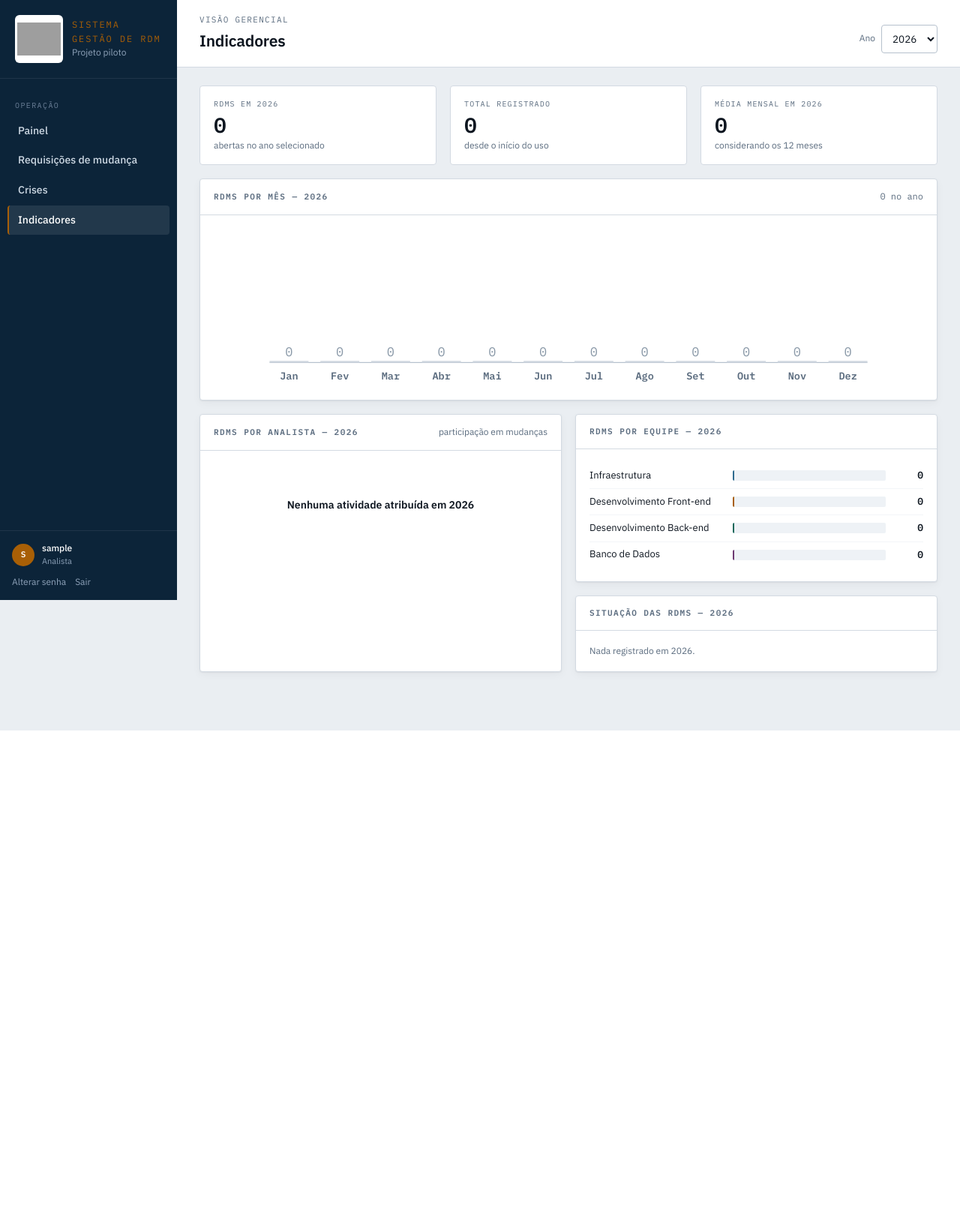
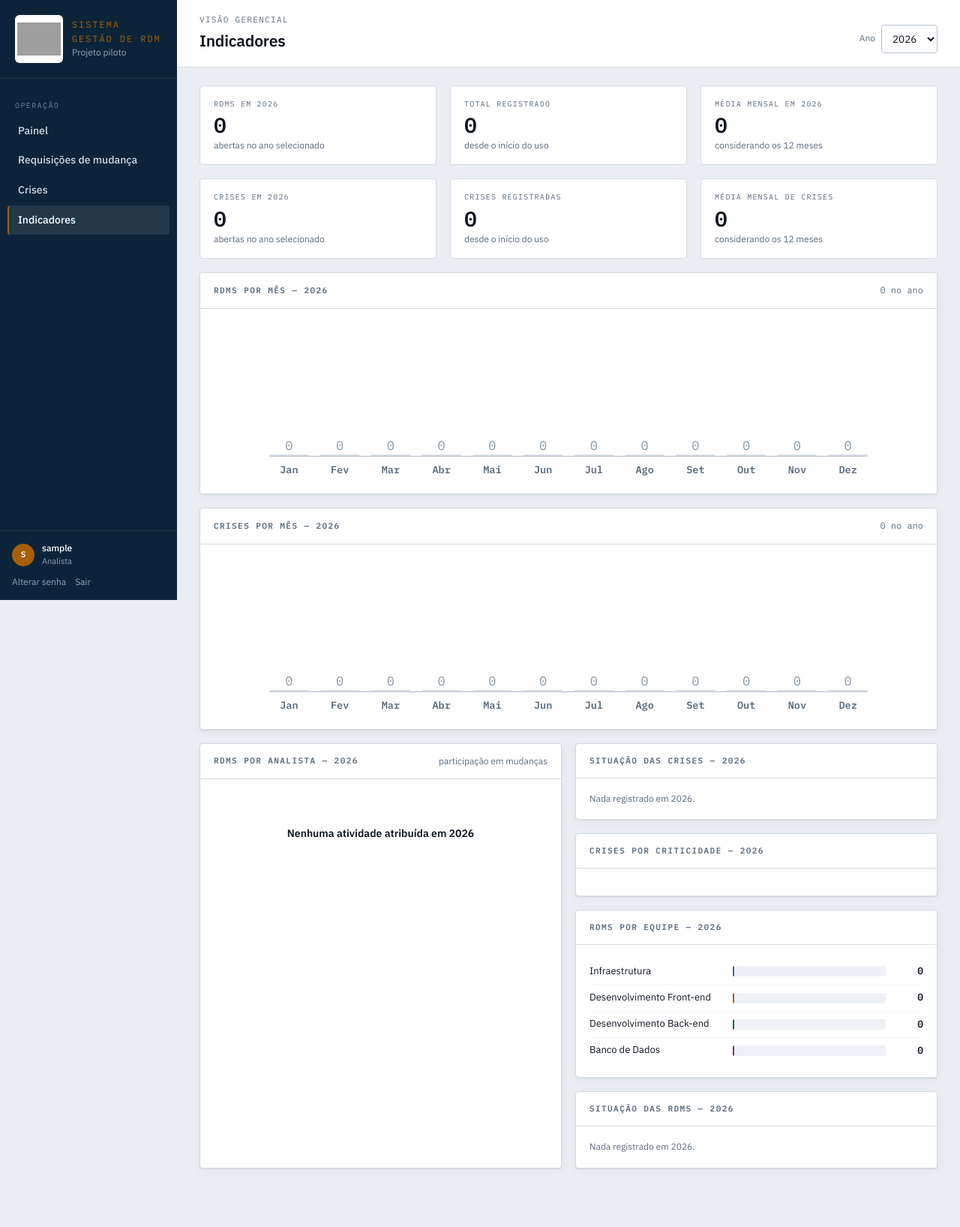
Before and after one commit to Thierrazf/Sistema-RDM, a Flask app: page /indicadores in a window 1280 px wide. Shown: the whole page at 75% size. Before the commit the page ends 974 px from the top, so only its background shows below. Run offline with Flask 3, Linux system fonts and the light colour scheme; the visitor is signed in with stand-in values (Sample User, id 1); data comes from the database, SQL or seed files in the repository; data that the repository does not hold is empty; some libraries are stand-ins or nearby versions; grey boxes are pictures that could not be loaded.

```diff
--- a/app/blueprints/painel.py
+++ b/app/blueprints/painel.py
@@ -5,7 +5,7 @@ from flask_login import login_required
 from sqlalchemy import extract, func
 
 from ..extensions import db
-from ..models import RDM, Atividade, Crise, Equipe, StatusRDM, User
+from ..models import RDM, Atividade, Crise, Criticidade, Equipe, StatusRDM, User
 
 painel_bp = Blueprint("painel", __name__)
 
@@ -65,8 +65,8 @@ MESES = [
 @painel_bp.route("/indicadores")
 @login_required
 def indicadores():
-    """Quantidade de RDMs por ano, por mês e por analista responsável."""
-    anos = [
+    """Exibe métricas de RDMs e crises por período e situação."""
+    anos_rdm = [
         int(a)
         for (a,) in db.session.query(extract("year", RDM.criado_em))
         .distinct()
@@ -74,9 +74,16 @@ def indicadores():
         .all()
         if a
     ]
+    anos_crise = [
+        int(a)
+        for (a,) in db.session.query(extract("year", Crise.criado_em))
+        .distinct()
+        .order_by(extract("year", Crise.criado_em).desc())
+        .all()
+        if a
+    ]
     ano_atual = datetime.now().year
-    if ano_atual not in anos:
-        anos.insert(0, ano_atual)
+    anos = sorted(set(anos_rdm + anos_crise + [ano_atual]), reverse=True)
 
     ano = request.args.get("ano", type=int) or anos[0]
 
@@ -162,6 +169,45 @@ def indicadores():
         .all()
     }
 
+    por_ano_crise = {
+        int(a): total
+        for a, total in db.session.query(
+            extract("year", Crise.criado_em), func.count(Crise.id)
+        )
+        .group_by(extract("year", Crise.criado_em))
+        .all()
+        if a
+    }
+    serie_anos_crise = [(a, por_ano_crise.get(a, 0)) for a in sorted(por_ano_crise)]
+
+    contagem_mes_crise = {
+        int(m): total
+        for m, total in db.session.query(
+            extract("month", Crise.criado_em), func.count(Crise.id)
+        )
+        .filter(extract("year", Crise.criado_em) == ano)
+        .group_by(extract("month", Crise.criado_em))
+        .all()
+        if m
+    }
+    serie_meses_crise = [
+        (MESES[m - 1], contagem_mes_crise.get(m, 0)) for m in range(1, 13)
+    ]
+
+    por_status_crise = dict(
+        db.session.query(Crise.status, func.count(Crise.id))
+        .filter(extract("year", Crise.criado_em) == ano)
+        .group_by(Crise.status)
+        .all()
+    )
+
+    por_criticidade_crise = dict(
+        db.session.query(Crise.criticidade, func.count(Crise.id))
+        .filter(extract("year", Crise.criado_em) == ano)
+        .group_by(Crise.criticidade)
+        .all()
+    )
+
     return render_template(
         "painel/indicadores.html",
         anos=anos,
@@ -171,8 +217,15 @@ def indicadores():
         analistas=analistas,
         por_equipe=por_equipe,
         por_status=por_status,
+        serie_anos_crise=serie_anos_crise,
+        serie_meses_crise=serie_meses_crise,
+        por_status_crise=por_status_crise,
+        por_criticidade_crise=por_criticidade_crise,
+        criticidades=list(Criticidade),
         equipes=list(Equipe),
         status_opcoes=list(StatusRDM),
         total_ano=sum(contagem_mes.values()),
         total_geral=sum(por_ano.values()),
+        total_crises_ano=sum(contagem_mes_crise.values()),
+        total_crises_geral=sum(por_ano_crise.values()),
     )
--- a/app/static/css/app.css
+++ b/app/static/css/app.css
@@ -241,6 +241,9 @@ a:hover { text-decoration: underline; }
 .grade-2 { grid-template-columns: repeat(2, minmax(0, 1fr)); }
 .grade-3 { grid-template-columns: repeat(3, minmax(0, 1fr)); }
 .grade-4 { grid-template-columns: repeat(4, minmax(0, 1fr)); }
+.grade-email {
+  grid-template-columns: minmax(320px, 0.95fr) minmax(420px, 1.8fr);
+}
 
 /* indicadores */
 .indicador {
@@ -671,10 +674,13 @@ input::placeholder, textarea::placeholder { color: var(--aco-claro); }
   border-radius: var(--raio);
   background: #f4f6f9;
   padding: 16px;
+  min-height: 820px;
 }
 .moldura-email iframe {
+  display: block;
   width: 100%;
-  min-height: 620px;
+  height: 820px;
+  min-height: 820px;
   border: 1px solid var(--linha);
   border-radius: 3px;
   background: #fff;
@@ -685,7 +691,7 @@ input::placeholder, textarea::placeholder { color: var(--aco-claro); }
    ================================================================= */
 @media (max-width: 1080px) {
   .grade-4 { grid-template-columns: repeat(2, minmax(0, 1fr)); }
-  .grade-3, .grade-2 { grid-template-columns: minmax(0, 1fr); }
+  .grade-3, .grade-2, .grade-email { grid-template-columns: minmax(0, 1fr); }
   .linha-3, .linha-4 { grid-template-columns: repeat(2, minmax(0, 1fr)); }
 }
 
--- a/app/templates/macros.html
+++ b/app/templates/macros.html
@@ -89,7 +89,7 @@
    JavaScript nem de como o navegador resolve altura dentro de flex.
    `serie` é uma lista de pares (rótulo, valor).
    ================================================================ #}
-{% macro grafico_colunas(serie, destaque=none) %}
+{% macro grafico_colunas(serie, destaque=none, rotulo_item='RDM(s)') %}
   {% set larg = 46 %}
   {% set vao = 14 %}
   {% set base = 158 %}
@@ -113,12 +113,12 @@
       {% set realcar = destaque and rotulo|string == destaque|string %}
       <rect class="barra {{ 'destaque' if realcar }}" fill="{{ '#a85f06' if realcar else '#1f4a70' }}"
             x="{{ x }}" y="{{ y }}" width="{{ larg }}" height="{{ altura }}" rx="2">
-        <title>{{ rotulo }}: {{ valor }} RDM(s)</title>
+        <title>{{ rotulo }}: {{ valor }} {{ rotulo_item }}</title>
       </rect>
       {% else %}
       <rect class="barra-zero" fill="#d3dae2"
             x="{{ x }}" y="{{ base - 2 }}" width="{{ larg }}" height="2">
-        <title>{{ rotulo }}: nenhuma RDM</title>
+        <title>{{ rotulo }}: nenhuma {{ rotulo_item }}</title>
       </rect>
       {% endif %}
       <text x="{{ x + larg / 2 }}" y="{{ y - 7 }}" text-anchor="middle"
--- a/app/templates/painel/indicadores.html
+++ b/app/templates/painel/indicadores.html
@@ -39,6 +39,26 @@
   </div>
 </div>
 
+<div class="grade grade-3" style="margin-bottom:18px;">
+  <div class="indicador">
+    <div class="indicador-rotulo">Crises em {{ ano }}</div>
+    <div class="indicador-valor">{{ total_crises_ano }}</div>
+    <div class="indicador-nota">abertas no ano selecionado</div>
+  </div>
+  <div class="indicador">
+    <div class="indicador-rotulo">Crises registradas</div>
+    <div class="indicador-valor">{{ total_crises_geral }}</div>
+    <div class="indicador-nota">desde o início do uso</div>
+  </div>
+  <div class="indicador">
+    <div class="indicador-rotulo">Média mensal de crises</div>
+    <div class="indicador-valor">
+      {{ '%.1f'|format(total_crises_ano / 12) if total_crises_ano else 0 }}
+    </div>
+    <div class="indicador-nota">considerando os 12 meses</div>
+  </div>
+</div>
+
 <div class="cartao">
   <div class="cartao-topo">
     <h2 class="cartao-titulo">RDMs por mês — {{ ano }}</h2>
@@ -46,6 +66,16 @@
   </div>
   <div class="cartao-corpo">
     {{ m.grafico_colunas(serie_meses) }}
+  </div>
+</div>
+
+<div class="cartao">
+  <div class="cartao-topo">
+    <h2 class="cartao-titulo">Crises por mês — {{ ano }}</h2>
+    <span class="pequeno silencioso mono">{{ total_crises_ano }} no ano</span>
+  </div>
+  <div class="cartao-corpo">
+    {{ m.grafico_colunas(serie_meses_crise, rotulo_item='Crise(s)') }}
   </div>
 </div>
 
@@ -90,6 +120,53 @@
   </div>
 
   <div>
+    <div class="cartao">
+      <div class="cartao-topo">
+        <h2 class="cartao-titulo">Situação das crises — {{ ano }}</h2>
+      </div>
+      <div class="cartao-corpo">
+        {% set maximo_status_crise = (por_status_crise.values() | max) or 1 %}
+        {% for status, total in por_status_crise.items() %}
+        <div class="barra-linha">
+          <div class="barra-rotulo">{{ status }}</div>
+          <div class="barra-trilho">
+            <div class="barra-preenchida"
+                 style="width: {{ (total / maximo_status_crise * 100) | round(1) }}%;
+                        background: var(--vermelho)"></div>
+          </div>
+          <div class="barra-valor mono">{{ total }}</div>
+        </div>
+        {% else %}
+        <p class="silencioso pequeno" style="margin:0;">Nada registrado em {{ ano }}.</p>
+        {% endfor %}
+      </div>
+    </div>
+
+    <div class="cartao">
+      <div class="cartao-topo">
+        <h2 class="cartao-titulo">Crises por criticidade — {{ ano }}</h2>
+      </div>
+      <div class="cartao-corpo">
+        {% set maximo_criticidade_crise = (por_criticidade_crise.values() | max) or 1 %}
+        {% for criticidade in criticidades %}
+        {% set total = por_criticidade_crise.get(criticidade, 0) %}
+        {% if total %}
+        <div class="barra-linha">
+          <div class="barra-rotulo">{{ criticidade.value }}</div>
+          <div class="barra-trilho">
+            <div class="barra-preenchida"
+                 style="width: {{ (total / maximo_criticidade_crise * 100) | round(1) }}%;
+                        background: var(--vermelho)"></div>
+          </div>
+          <div class="barra-valor mono">{{ total }}</div>
+        </div>
+        {% endif %}
+        {% else %}
+        <p class="silencioso pequeno" style="margin:0;">Nada registrado em {{ ano }}.</p>
+        {% endfor %}
+      </div>
+    </div>
+
     <div class="cartao">
       <div class="cartao-topo">
         <h2 class="cartao-titulo">RDMs por equipe — {{ ano }}</h2>
@@ -151,4 +228,15 @@
 </div>
 {% endif %}
 
+{% if serie_anos_crise | length > 1 %}
+<div class="cartao">
+  <div class="cartao-topo">
+    <h2 class="cartao-titulo">Evolução anual de crises</h2>
+  </div>
+  <div class="cartao-corpo">
+    {{ m.grafico_colunas(serie_anos_crise, destaque=ano) }}
+  </div>
+</div>
+{% endif %}
+
 {% endblock %}
--- a/app/templates/rdm/email.html
+++ b/app/templates/rdm/email.html
@@ -40,7 +40,7 @@
   <input type="hidden" name="csrf_token" value="{{ csrf_token() }}">
   <input type="hidden" name="tipo" value="{{ tipo }}">
 
-  <div class="grade grade-2">
+  <div class="grade grade-email">
 
     <div>
       <div class="cartao">
--- a/teste_telas.py
+++ b/teste_telas.py
@@ -106,6 +106,7 @@ abrir(f"/rdm/{rdm_id}/email")
 abrir("/crises/")
 abrir("/crises/nova")
 abrir(f"/crises/{crise_id}")
+abrir("/indicadores")
 
 print("\nAdministração")
 abrir("/admin/usuarios")
```
